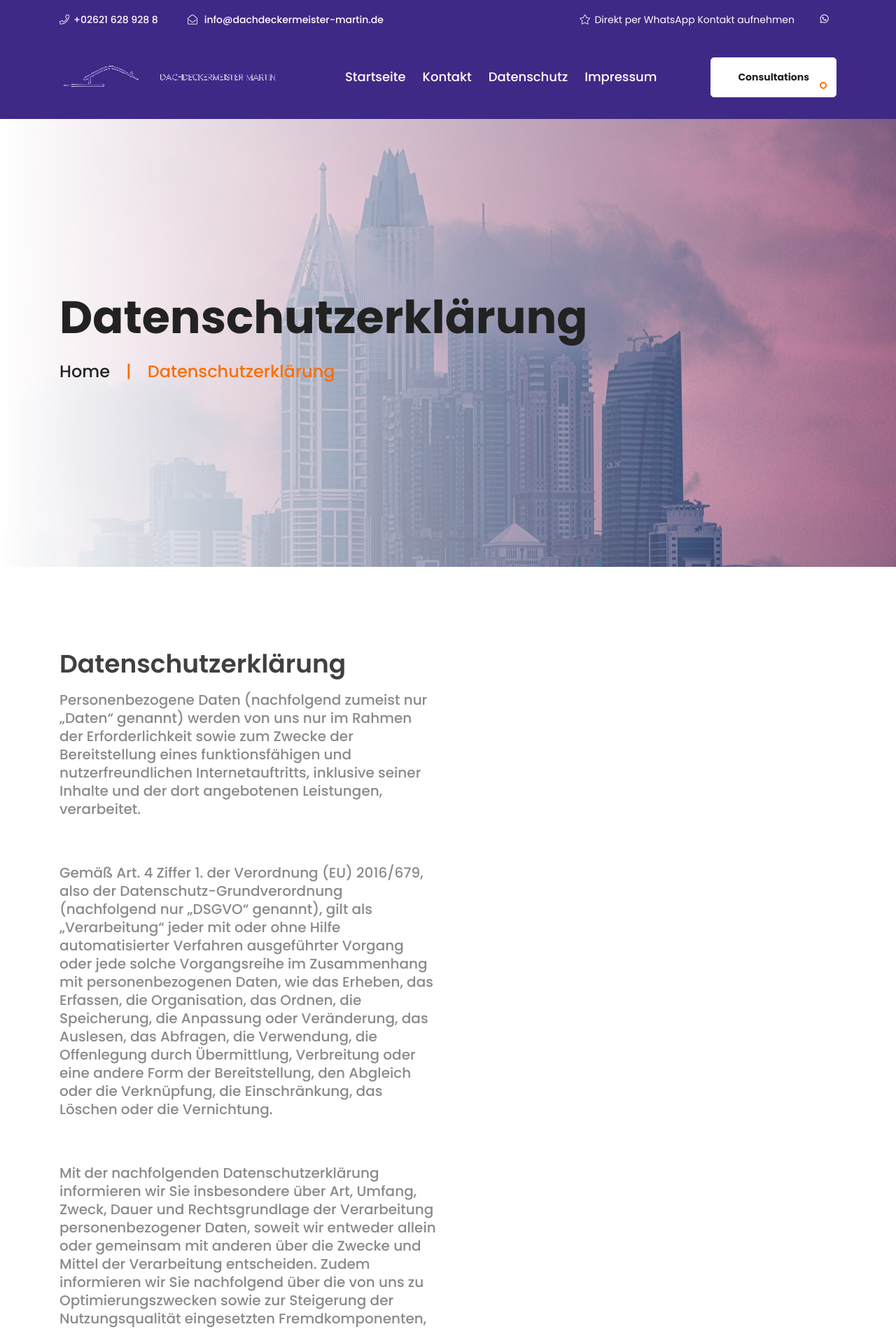
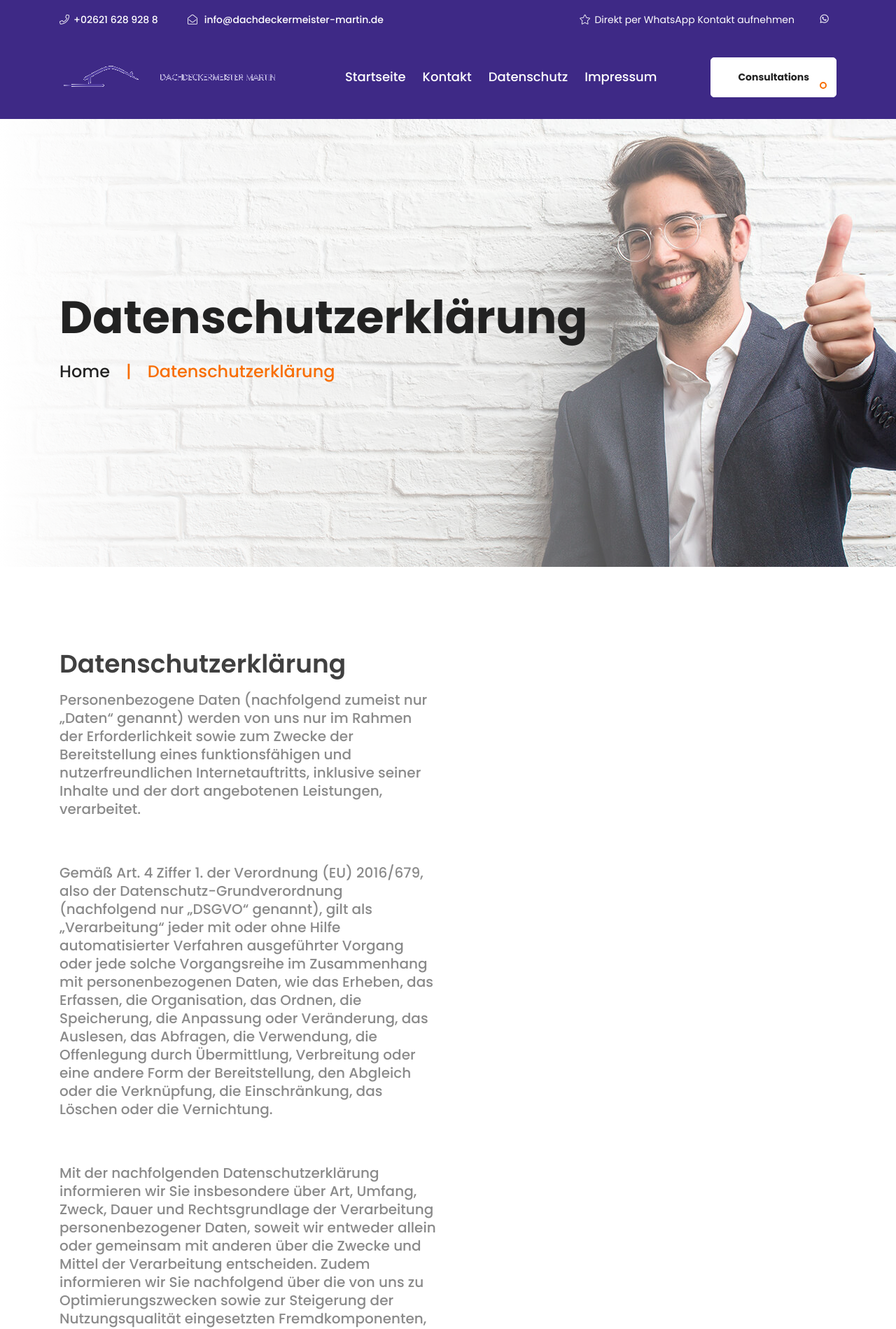
Before and after one commit to dachdeckermeister-martin/dachdeckermeister-martin.github.io, a Jekyll site: the page built from datenschutz.html, in a window 1280 px wide. Shown: the top 1899 px of the page at 70% size. Built offline with Jekyll 4.4.1, drawn with Linux system fonts in a browser that asks for light colours.

Commit message:
Update datenschutz.html

```diff
--- a/datenschutz.html
+++ b/datenschutz.html
@@ -1,6 +1,6 @@
 ---
 layout: default
-header_image: "/assets/images/banner_3.jpg"
+header_image: "/assets/images/page-title-bg.jpg"
 title: "Datenschutzerklärung"
 ---
 
```
